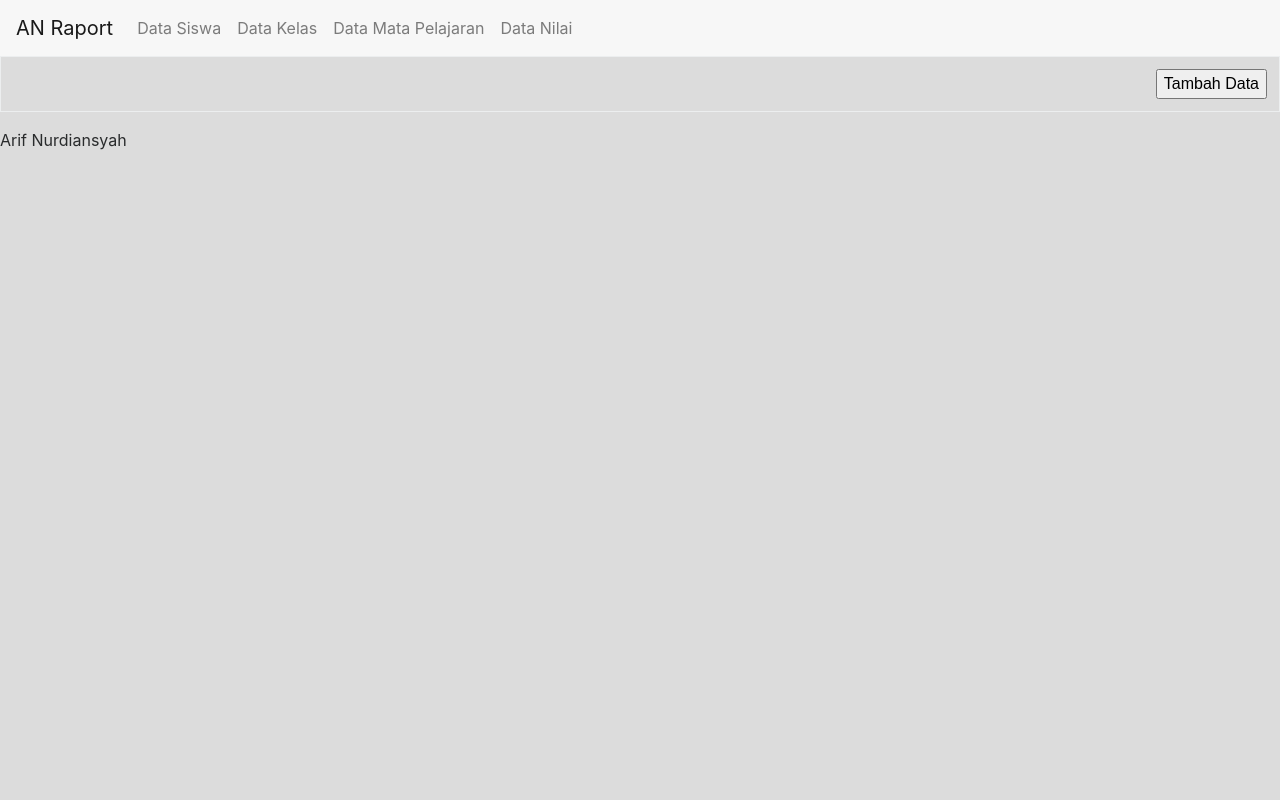
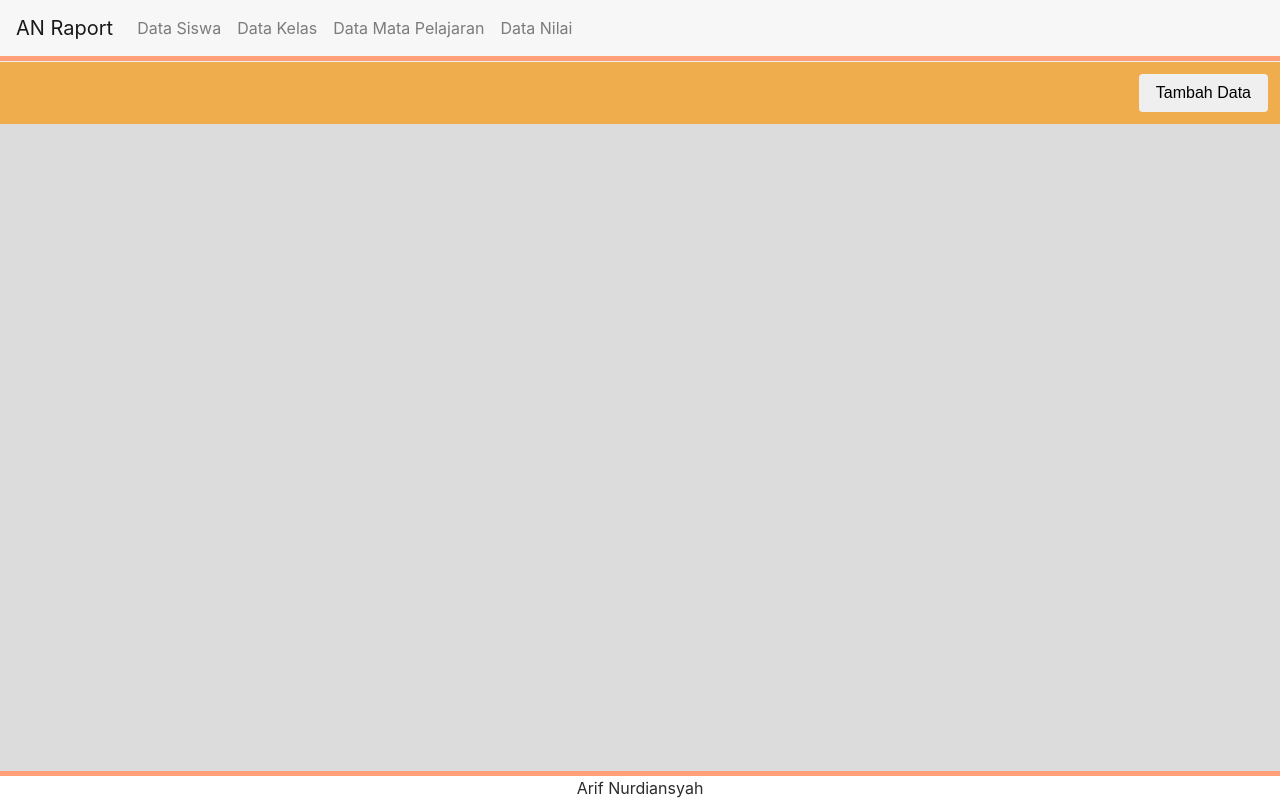
Before and after one commit to arifnurdiansyah92/Raport, a CodeIgniter app: page /ANRaport/Raport/data/1 in a window 1280 px wide. Run offline with CodeIgniter, Linux system fonts and the light colour scheme; data that the repository does not hold is empty; some libraries are stand-ins or nearby versions.

Commit message:
Perubahan Style

```diff
--- a/application/views/data.php
+++ b/application/views/data.php
@@ -1,5 +1,5 @@
 <body>
-    <table class="table table-bordered">
+    <table class="table table-hover bg-warning">
     <?php
         if($table=="data_kelas"){
             $kolom=5;
@@ -99,6 +99,6 @@
         }
     ?>
         <tr>
-            <td colspan="<?php echo $kolom ?>" align="right"><a href="<?php echo base_url().'/raport/create/'.$table ?>"><button>Tambah Data</button></a></td>
+            <td colspan="<?php echo $kolom ?>" align="right"><a href="<?php echo base_url().'/raport/create/'.$table ?>"><button class="btn btn-default">Tambah Data</button></a></td>
         </tr>
     </table>
--- a/assets/css/style.css
+++ b/assets/css/style.css
@@ -1,3 +1,14 @@
+header{
+    border-bottom:5px solid lightsalmon;
+}
 body{
     background-color: gainsboro;
 }
+footer{
+    background-color: white;
+    border-top: 5px solid lightsalmon;
+    bottom:0px;
+    width: 100%;
+    text-align: center;
+    position: absolute;
+}
```
